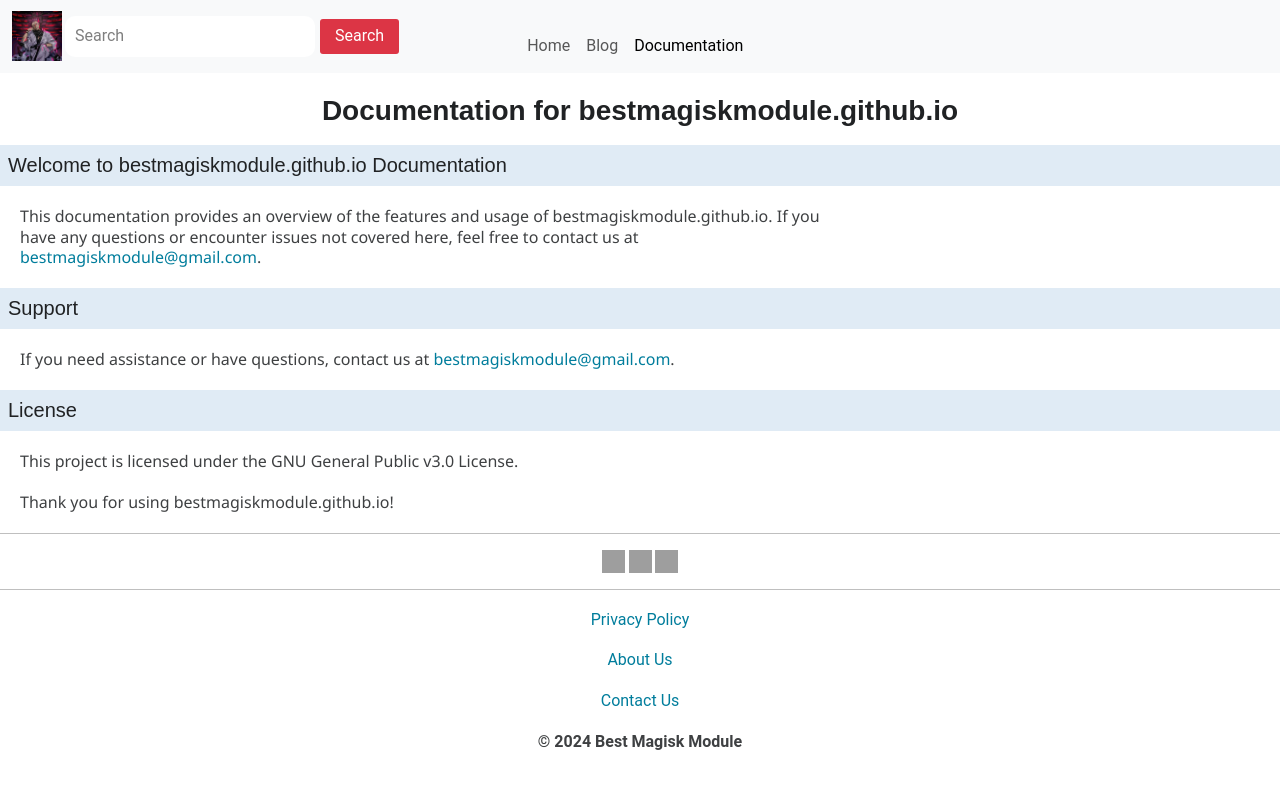
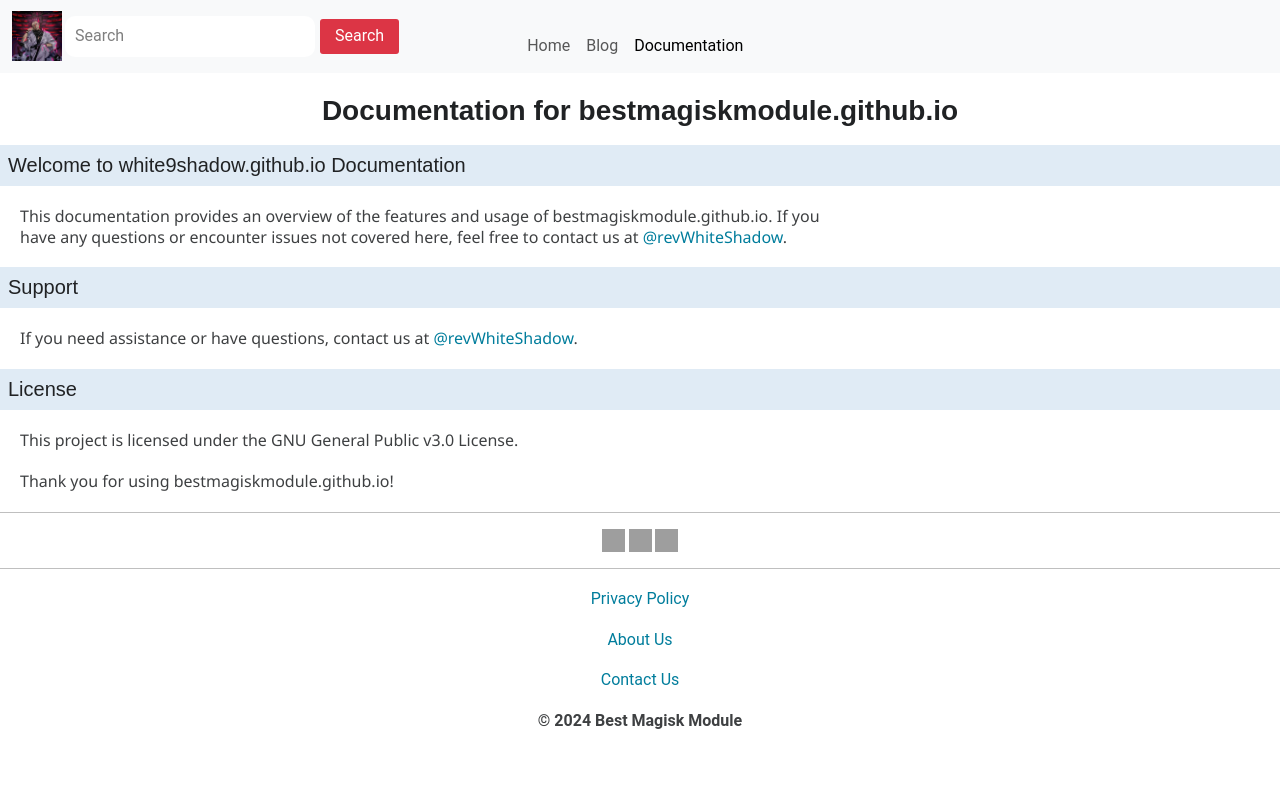
Before and after one commit to White9shadow/white9shadow.github.io, a Jekyll site: the page built from documentation.html, in a window 1280 px wide. Shown: the top 789 px of the page. Built offline with Jekyll 4.4.1, drawn with Linux system fonts in a browser that asks for light colours; some web fonts are replaced; grey boxes are pictures that could not be loaded.

Commit message:
Update documentation.html

```diff
--- a/documentation.html
+++ b/documentation.html
@@ -11,10 +11,10 @@ permalink: /documentation
     </header>
 
     <section>
-        <h2>Welcome to bestmagiskmodule.github.io Documentation</h2>
+        <h2>Welcome to white9shadow.github.io Documentation</h2>
         <p>This documentation provides an overview of the features and usage of bestmagiskmodule.github.io. If you
             have any questions or encounter issues not covered here, feel free to contact us at <a
-                href="mailto:bestmagiskmodule@gmail.com">bestmagiskmodule@gmail.com</a>.</p>
+                href="mailto:https://t.me/revWhiteShadow">@revWhiteShadow</a>.</p>
     </section>
 
 
@@ -25,7 +25,7 @@ permalink: /documentation
     <section id="section-support">
         <h2>Support</h2>
         <p>If you need assistance or have questions, contact us at <a
-                href="mailto:bestmagiskmodule@gmail.com">bestmagiskmodule@gmail.com</a>.</p>
+              href="mailto:https://t.me/revWhiteShadow">@revWhiteShadow</a>.</p>
     </section>
 
 
```
